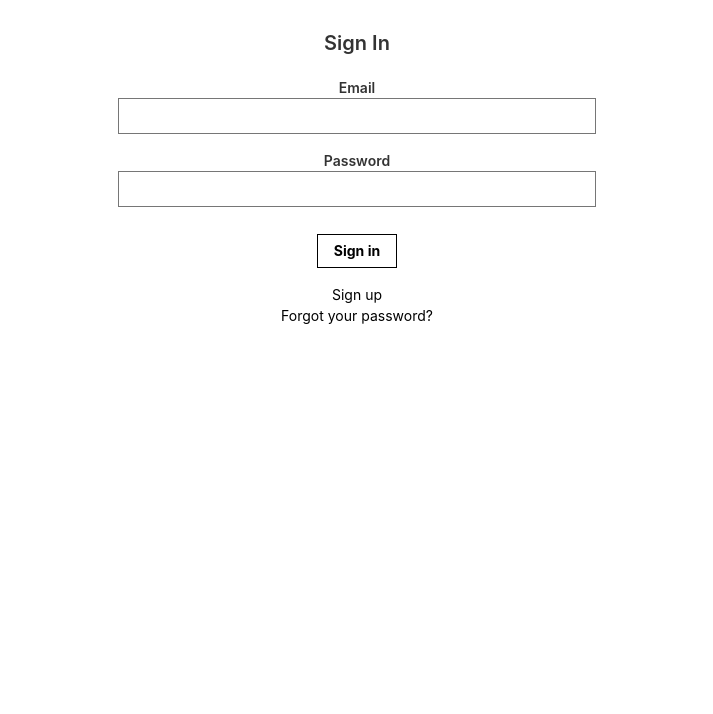
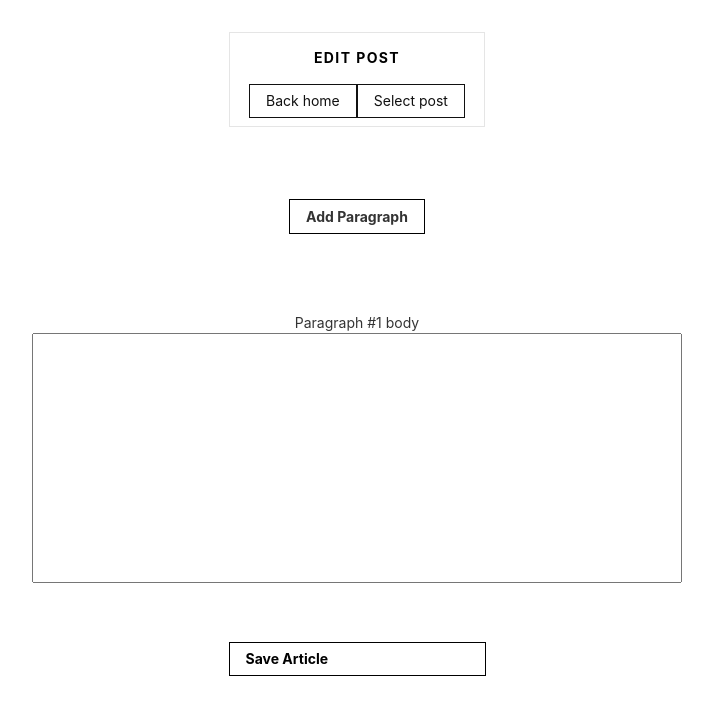
Before and after one commit to earGO/feymanadmin, a React (Create React App) app: page / in a window 1280 px wide. Shown: the top 714 px of the page, without its empty margins (283-996 px from the left). Built offline with nearby package versions, Linux system fonts and the light colour scheme; no server answers.

Commit message:
made a form for a single article made of paragraphs

```diff
--- a/src/App.js
+++ b/src/App.js
@@ -16,13 +16,15 @@ class App extends Component {
   constructor(props) {
     super(props)
       this.state ={
-          route:'signin', /*a routing state*/
-          navType: 'signin', /*a state do define type of a <NavCard> component to show*/
+          route:'editpost', /*a routing state*/
+          navType: 'editpost', /*a state do define type of a <NavCard> component to show*/
           serveradress: 'http://localhost:5500/', /*a state to set localhost port in one place*/
           endpoints: {
               tagSelect: 'admin/tags/', /*get all tags to fill <TagSelector> when creating new post*/
               addpost: 'admin/addpostwtags', /*an endpoint to add post to database*/
-              isuser: 'admin/isuser' /*an endpoint to check if there is user to define register or signin*/
+              isuser: 'admin/isuser', /*an endpoint to check if there is user to define register or signin*/
+              catSelect: '',
+              subcatSelect:''
           }
       }
   }
@@ -33,8 +35,15 @@ class App extends Component {
       fetch(fetchUrl)
           .then(response => response.json())
           .then(data => {
-              if (data==="user not found"){
-                  console.log(data)
+              if (data ==="user not found"){
+                  console.log(data,'so need register')
+                  this.setState({
+                      route:'addpost'
+                  })
+              } else {
+                  this.setState({
+                      route:'signin'
+                  })
               }
           })
           .catch(err => console.log('error getting post'))
@@ -65,7 +74,9 @@ class App extends Component {
                               ?<RemovePost onRouteChange={this.onRouteChange} navType={navType}/>
                               :(route === 'signin'
                                   ?<SignIn onRouteChange={this.onRouteChange} navType={navType}/>
-                                      :<div>Somethin brawken</div>
+                                      :(route==='register'
+                                            ?<Registration onRouteChange={this.onRouteChange} navType={navType}/>
+                                            :<div>Somethin brawken</div>)
 
                               ))
                   ))
--- a/src/Components/DynamicForm/ArticleForm.js
+++ b/src/Components/DynamicForm/ArticleForm.js
@@ -2,31 +2,35 @@ import React from "react";
 import '../../Components/TagSelector/TagSelector';
 import TagSelector from "../TagSelector/TagSelector";
 
+const initialState={
+    articles: [{articleTitle:" ", articleBody:" ",articleImage:" ",articleUrl:" ",articleUrlTitle:" "}],/*a state where all articles forms put into*/
+    postTitle: '',
+    postShort: '',
+    postTags:[]
+}
 
 class ArticleForm extends React.Component {
     constructor(props){
         super(props)
-        this.state={
-            articles: [{articleTitle:"", articleBody:"",articleImage:"",articleUrl:""}],/*a state where all articles forms put into*/
-            postTitle: '',
-            postShort: '',
-            postTags:[]
-        };
+        this.state=initialState;
         this.handleChange = this.handleChange.bind(this);
         this.handleSubmit = this.handleSubmit.bind(this);
         this.handleTagsUpdate = this.handleTagsUpdate.bind(this);
+    }
 
-
+    componentDidMount(){
+        this.setState(initialState)
+        console.log(this.state)
     }
     /*a method for event handler of a button, that adds another empty article form*/
     addCat = (e) => {
         this.setState((prevState) => ({
-            articles: [...prevState.articles, {articleTitle:"", articleBody:"",articleImage:"",articleUrl:""}],
+            articles: [...prevState.articles, {articleTitle:"", articleBody:"",articleImage:"",articleUrl:"",articleUrlTitle:""}],
         }));
     }
     /*a method handles creation of a new article-form based on a fields, mentioned in a state 'articles'*/
     handleChange(e) {
-       if (["articleTitle", "articleBody","articleImage","articleUrl"].includes(e.target.className) ) {
+       if (["articleTitle", "articleBody","articleImage","articleUrl","articleUrlTitle"].includes(e.target.className) ) {
             let articles = [...this.state.articles];
             articles[e.target.dataset.id][e.target.className] = e.target.value;
             this.setState({ articles: articles })
@@ -36,7 +40,6 @@ class ArticleForm extends React.Component {
     }
     /*a debugging console logging*/
     componentDidUpdate() {
-        console.log(this.state.postTags)
     }
 
     /*a method handles Submit event and updates a parent state*/
@@ -59,7 +62,8 @@ class ArticleForm extends React.Component {
                 articles:articles,
                 tags:postTags
             })
-        })
+        }).then(this.setState(initialState))
+            .catch(err=>(console.log('error fetching post: ',err)))
     }
     /*a method to put tags in a component's state*/
     handleTagsUpdate (tags){
@@ -95,7 +99,7 @@ class ArticleForm extends React.Component {
                                            name='postShort'
                                            data-id={0}
                                            id='postShort'
-                                              style={{height:200,width:650}}/>
+                                              style={{height:150,width:650}}/>
                                 </div>
                             </fieldset>
                             <TagSelector
@@ -121,7 +125,9 @@ class ArticleForm extends React.Component {
 
                     {articles.map((val, idx)=> {
                         let articleId = `article-${idx}`, articleBodyId = `articleBody-${idx}`,
-                            articleImageId = `articleImage-${idx}`,articleUrlId = `articleUrl-${idx}`
+                            articleImageId = `articleImage-${idx}`,articleUrlId = `articleUrl-${idx}`,
+                            articleUrlTitleId = `articleUrlTitle-${idx}`
+
                         return (
                             <article className="pa4 black-80" key={idx}>
                                 <form action="sign-up_submit" method="get" acceptCharset="utf-8">
@@ -143,7 +149,7 @@ class ArticleForm extends React.Component {
                                                    data-id={idx}
                                                    id={articleBodyId}
                                                    className="articleBody"
-                                                      style={{height:200,width:650}}/>
+                                                      style={{height:300,width:650}}/>
                                         </div>
                                         <div className="mt3">
                                             <label className="db fw4 lh-copy f6" htmlFor={articleImageId}>Article ImageUrl</label>
@@ -161,6 +167,15 @@ class ArticleForm extends React.Component {
                                                    data-id={idx}
                                                    id={articleUrlId}
                                                    className="articleUrl"
+                                                   style={{width:650}}/>
+                                        </div>
+                                        <div className="mt3">
+                                            <label className="db fw4 lh-copy f6" htmlFor={articleUrlTitleId}>articleUrlTitle</label>
+                                            <input type="text"
+                                                   name={articleUrlTitleId}
+                                                   data-id={idx}
+                                                   id={articleUrlTitleId}
+                                                   className="articleUrlTitle"
                                                    style={{width:650}}/>
                                         </div>
                                     </fieldset>
--- /dev/null
+++ b/src/Components/SingleArticle/SingleArticle.js
@@ -0,0 +1,93 @@
+import React from "react";
+import '../../Components/TagSelector/TagSelector';
+
+const initialState={
+    paragraphs: [{paragraphBody:" "}]/*a state where all paragraphs forms put into*/
+}
+
+class SingleArticle extends React.Component {
+    constructor(props){
+        super(props)
+        this.state=initialState;
+    }
+
+    componentDidMount(){
+        this.setState(initialState)
+        console.log(this.state)
+    }
+
+    /*a debugging console logging*/
+    componentDidUpdate() {
+        console.log(this.state)
+    }
+
+    addParagraph = (e) => {
+        this.setState((prevState) => ({
+            paragraphs: [...prevState.paragraphs, {paragraphBody:" "}]
+        }));
+    }
+
+    handleSubmit = (e) => {
+        e.preventDefault()
+    }
+
+    handleChange = (e) => {
+        if(["paragraphBody"].includes(e.target.className)) {
+            let paragraphs = [...this.state.paragraphs]
+            paragraphs[e.target.dataset.id][e.target.className] = e.target.value
+            this.setState({paragraphs}, () => console.log(this.state.paragraphs))
+        } else {
+            this.setState({[e.target.name]:e.target.value})
+        }
+    }
+
+    render() {
+        let {paragraphs} = this.state;
+        return (
+            <div onSubmit={this.handleSubmit} onChange={this.handleChange}>
+                <article className="pa4 black-80">
+                    <form acceptCharset="utf-8"
+                    >
+                        <div className="mt3">
+                            <span
+                                className="b ph3 pv2 input-reset ba b--black bg-transparent grow pointer f6"
+                                onClick={this.addParagraph}
+                            >Add Paragraph</span>
+                        </div>
+                    </form>
+                </article>
+                {
+                    paragraphs.map((value,idx) => {
+                        let paragraphId = `paragraph-${idx}`;
+                        return (
+                            <article className="pa4 black-80" key={idx}>
+                                <form acceptCharset="utf-8">
+                                    <fieldset className="ba b--transparent ph0 mh0 b--black-30">
+                                        <div className="mt3">
+                                            <label className="db fw4 lh-copy f6" htmlFor={paragraphId}>{`Paragraph #${idx+1} body`}</label>
+                                            <input className="paragraphBody"
+                                                   type="text"
+                                                   name={paragraphId}
+                                                   data-id={idx}
+                                                   id={paragraphId}
+                                                   style={{height:250, width:650}}
+                                            />
+                                        </div>
+                                    </fieldset>
+                                </form>
+
+                            </article>
+                        )
+                    })
+                }
+                <div className="mt3">
+                    <input
+                        className="b ph3 pv2 input-reset ba b--black bg-transparent grow pointer f6"
+                        value="Save Article"
+                    />
+                </div>
+            </div>
+        )
+    }
+}
+export default SingleArticle;
--- a/src/Containers/AddPost/AddPost.js
+++ b/src/Containers/AddPost/AddPost.js
@@ -8,7 +8,6 @@ class AddPost extends Component {
         super(props)
         this.state = {
             articles: [],
-
                     };
 
         this.handleToUpdate = this.handleToUpdate.bind(this);
@@ -26,9 +25,7 @@ class AddPost extends Component {
             postTitle:postT,
             postShort:postS,
             postTags:postTags
-
         })
-
   }
 
     render () {
--- a/src/Containers/EditPost/EditPost.js
+++ b/src/Containers/EditPost/EditPost.js
@@ -1,9 +1,13 @@
 import React from 'react';
 import NavCard from '../../Components/NavCard/NavCard';
+import SingleArticle from '../../Components/SingleArticle/SingleArticle';
 
 const EditPost = ({onRouteChange, navType}) => {
     return(
-        <NavCard navType={navType} onRouteChange={onRouteChange}/>
+        <div>
+            <NavCard navType={navType} onRouteChange={onRouteChange}/>
+            <SingleArticle />
+        </div>
     )
 }
 
```
Also changed, not shown: src/Components/CategorySelector/CategorySelector.js (added, +87 -0 lines).
